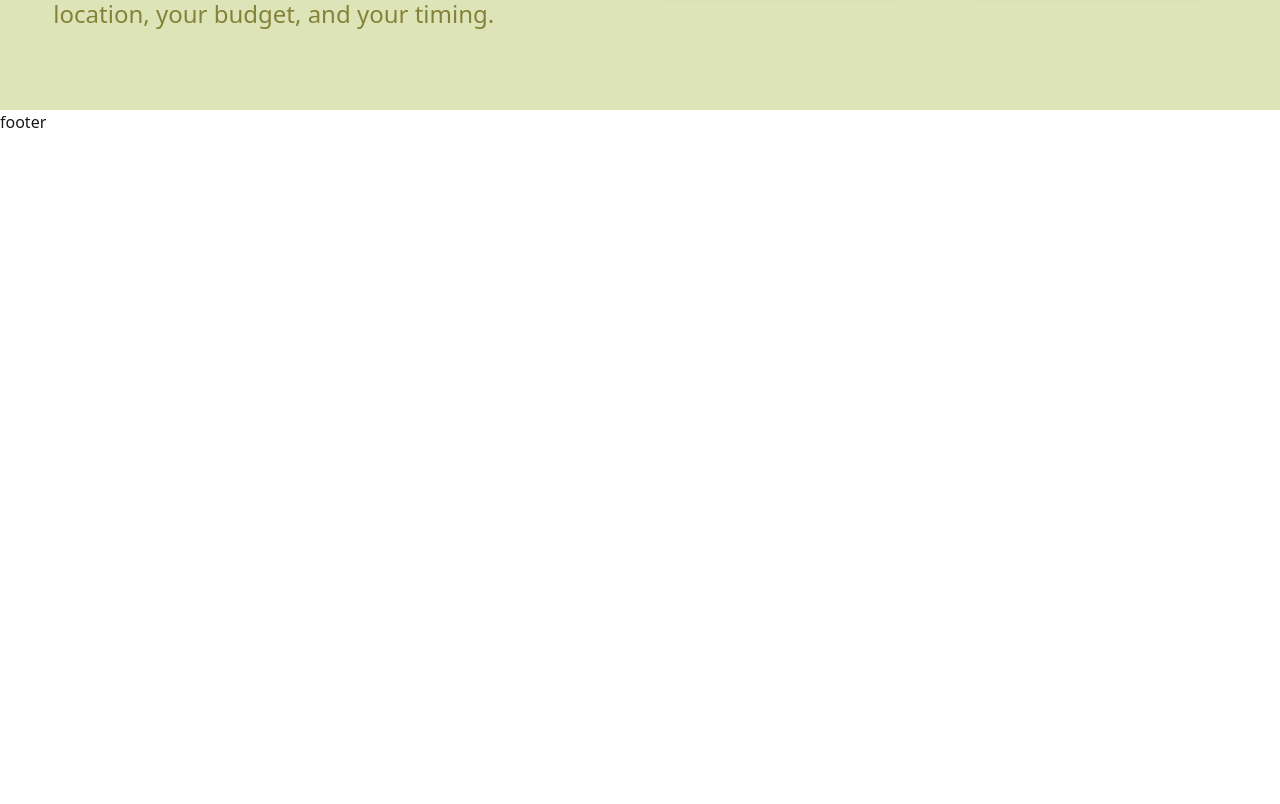
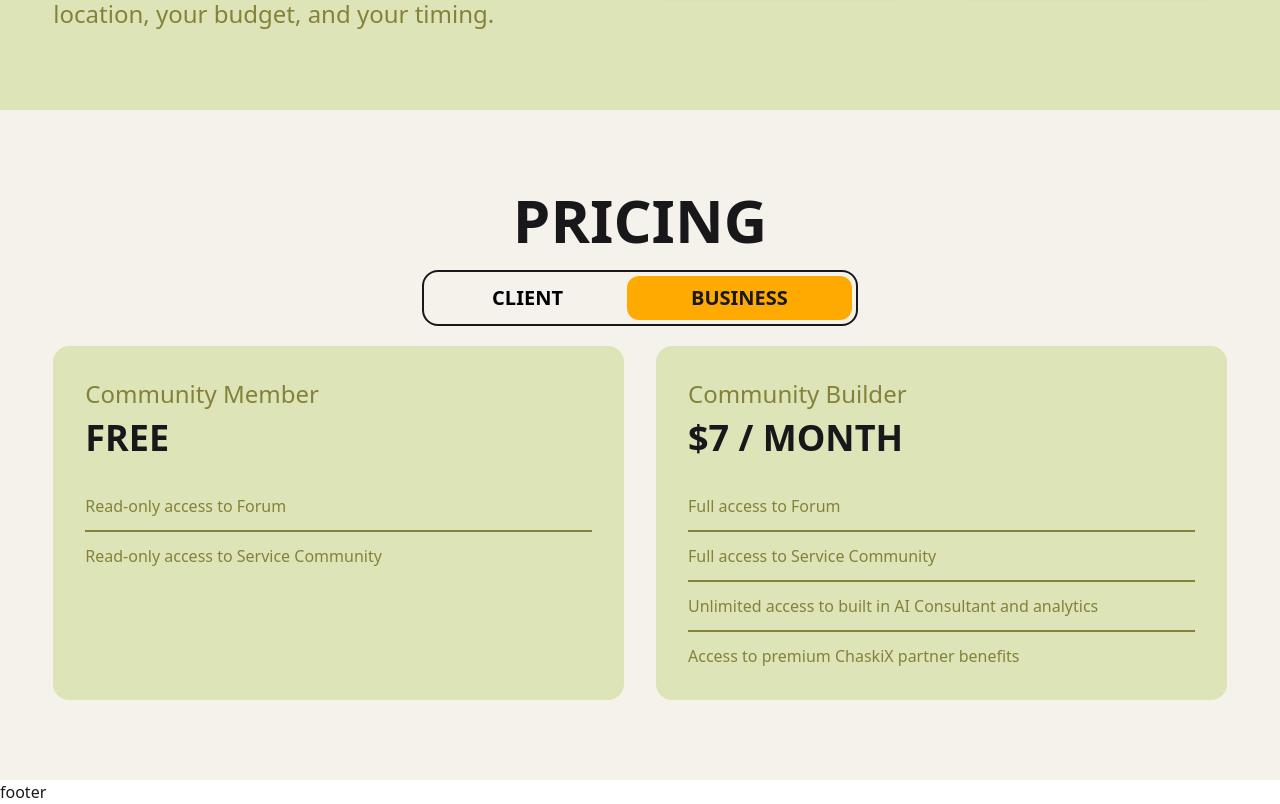
Before and after one commit to Takmim00/chas-kix, a React (Vite) app: page / in a window 1280 px wide. Shown: the part 2286-3090 px from the top of the page. Before the commit the page ends 2420 px from the top, so only its background shows below. Built offline with nearby package versions, Linux system fonts and the light colour scheme.

Commit message:
pricing section added

```diff
--- a/src/components/Home.jsx
+++ b/src/components/Home.jsx
@@ -3,6 +3,7 @@ import Banner from './Banner';
 import SearchBid from './SearchBid';
 import Opportunities from './Opportunities';
 import OneSearch from './OneSearch';
+import Pricing from './Pricing';
 
 const Home = () => {
     return (
@@ -11,6 +12,7 @@ const Home = () => {
             <SearchBid/>
             <Opportunities/>
             <OneSearch/>
+            <Pricing/>
         </div>
     );
 };
--- /dev/null
+++ b/src/components/Pricing.jsx
@@ -0,0 +1,49 @@
+const Pricing = () => {
+  return (
+    <div className="bg-[#F5F1EB] flex items-center justify-center py-20">
+      <div className="w-11/12 mx-auto">
+        <h1 className="text-center font-bold text-6xl mb-5">PRICING</h1>
+        <div class="flex justify-center mb-5">
+          <div class="flex border-2 rounded-2xl p-1  overflow-hidden ">
+            <button class="px-16 py-2  text-xl font-semibold text-black">
+              CLIENT
+            </button>
+            <button class="px-16 py-2 text-xl font-bold rounded-xl  bg-[#FFAA01]">
+              BUSINESS
+            </button>
+          </div>
+        </div>
+        <div className="grid grid-cols-2 gap-8">
+          <div className="bg-[#DDE4B8] rounded-2xl p-8 ">
+            <h1 className=" text-[#848239] text-2xl pb-2">Community Member</h1>
+            <p className="font-bold text-4xl pb-6">FREE</p>
+            <p className="border-b-2 text-[#848239] font-medium border-[#848239] py-3">
+              Read-only access to Forum
+            </p>
+            <p className=" text-[#848239] font-medium pt-3">
+              Read-only access to Service Community
+            </p>
+          </div>
+          <div className="bg-[#DDE4B8] rounded-2xl p-8 ">
+            <h1 className=" text-[#848239] text-2xl pb-2">Community Builder</h1>
+            <p className="font-bold text-4xl pb-6">$7 / MONTH</p>
+            <p className="border-b-2 text-[#848239] font-medium border-[#848239] py-3">
+              Full access to Forum
+            </p>
+            <p className="border-b-2 text-[#848239] font-medium border-[#848239] py-3">
+              Full access to Service Community
+            </p>
+            <p className="border-b-2 text-[#848239] font-medium border-[#848239] py-3">
+              Unlimited access to built in AI Consultant and analytics
+            </p>
+            <p className=" text-[#848239] font-medium pt-3">
+              Access to premium ChaskiX partner benefits
+            </p>
+          </div>
+        </div>
+      </div>
+    </div>
+  );
+};
+
+export default Pricing;
```
